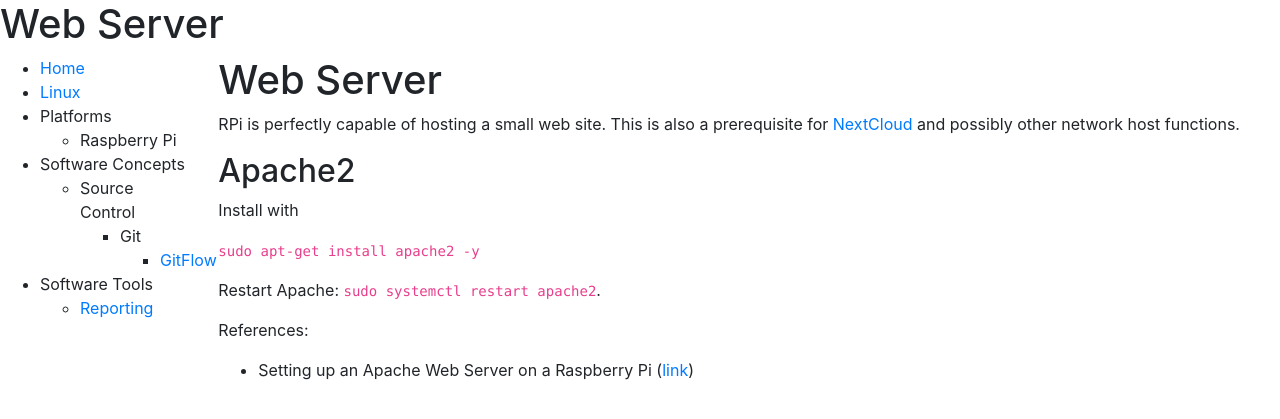
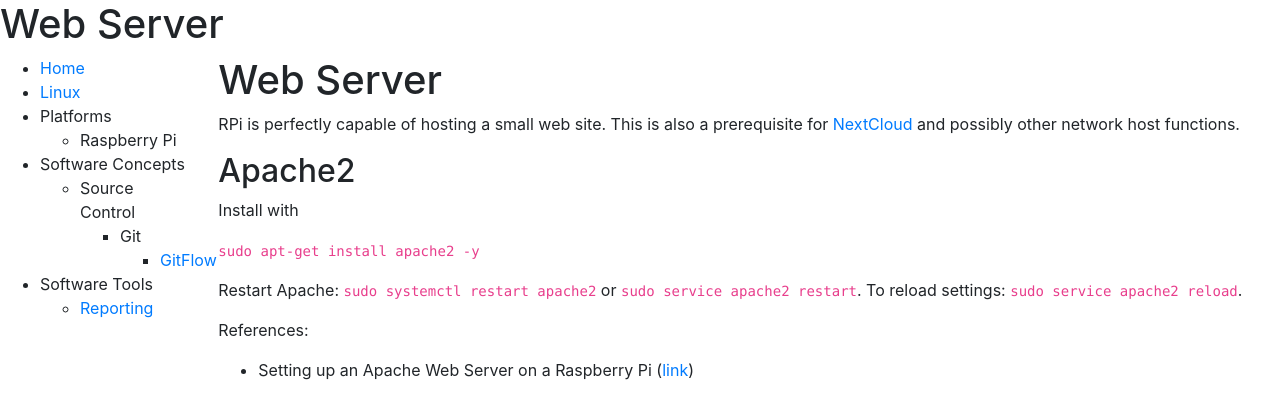
Before and after one commit to MisterY/it-knowledge-base-site, a Jekyll site: the page built from platforms/Raspberry-Pi/server-web.md, in a window 1280 px wide. Shown: the top 419 px of the page. Built offline with Jekyll 4.4.1, drawn with Linux system fonts in a browser that asks for light colours; nearby versions of some CDN libraries; our own code applies the rules of GitHub Pages for plain Markdown files.

Commit message:
apache reload command

```diff
--- a/platforms/Raspberry-Pi/server-web.md
+++ b/platforms/Raspberry-Pi/server-web.md
@@ -8,7 +8,8 @@ Install with
 
 `sudo apt-get install apache2 -y`
 
-Restart Apache: `sudo systemctl restart apache2`.
+Restart Apache: `sudo systemctl restart apache2` or `sudo service apache2 restart`.
+To reload settings: `sudo service apache2 reload`.
 
 References:
 
```
